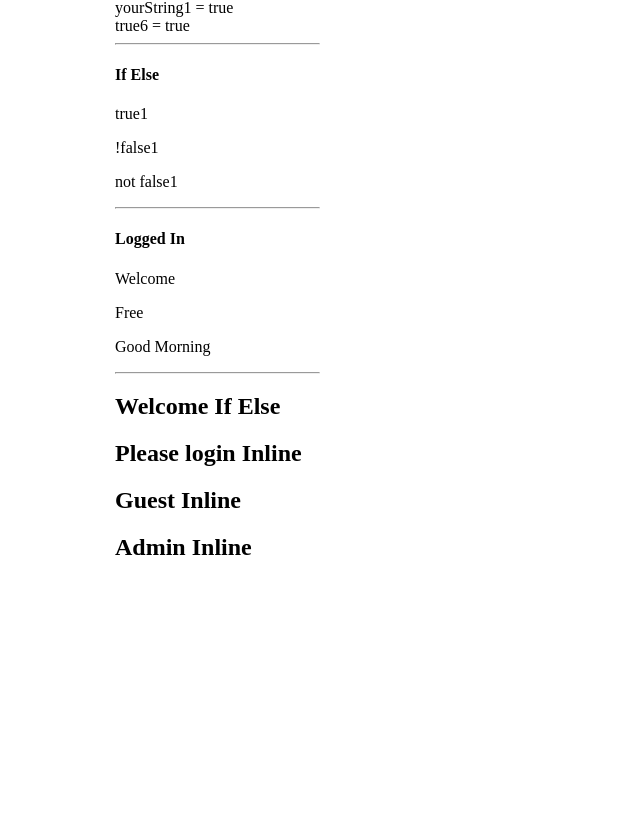
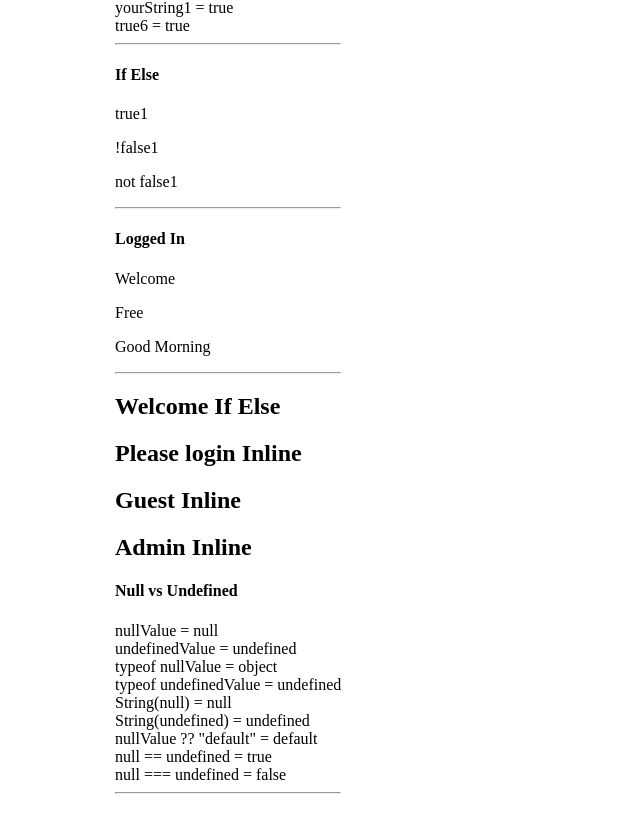
Before and after one commit to Jackerrigan/webdev-client, a Next.js app: page /labs/lab3 in a window 1280 px wide. Shown: the part 765-1578 px from the top of the page, without its empty margins (0-640 px from the left). Before the commit the page ends 1357 px from the top, so only its background shows below. Built offline with nearby package versions, Linux system fonts and the light colour scheme.

Commit message:
null vs undefined

```diff
--- /dev/null
+++ b/app/labs/lab3/NullUndefined.tsx
@@ -0,0 +1,27 @@
+export default function NullUndefined() {
+  const nullValue = null;
+  const undefinedValue = undefined;
+  return (
+    <div id="wd-null-undefined">
+      <h4>Null vs Undefined</h4>
+      nullValue = {String(nullValue)}
+      <br />
+      undefinedValue = {String(undefinedValue)}
+      <br />
+      typeof nullValue = {typeof nullValue}
+      <br />
+      typeof undefinedValue = {typeof undefinedValue}
+      <br />
+      String(null) = {String(null)}
+      <br />
+      String(undefined) = {String(undefined)}
+      <br />
+      nullValue ?? "default" = {nullValue ?? "default"}
+      <br />
+      null == undefined = {String(null == undefined)}
+      <br />
+      null === undefined = {String(null === undefined)}
+      <hr />
+    </div>
+  );
+}
--- a/app/labs/lab3/page.tsx
+++ b/app/labs/lab3/page.tsx
@@ -2,6 +2,7 @@
 import ConditionalOutputIfElse from "./ConditionalOutputIfElse";
 import ConditionalOutputInline from "./ConditionalOutputInline";
 import IfElse from "./IfElse";
+import NullUndefined from "./NullUndefined";
 import TernaryOperator from "./TernaryOperator";
 import VariablesAndConstants from "./VariablesAndConstants";
 import VariableTypes from "./VariableTypes";
@@ -17,6 +18,7 @@
       <TernaryOperator />
       <ConditionalOutputIfElse />
       <ConditionalOutputInline />
+      <NullUndefined />
     </div>
   );
 }
```
